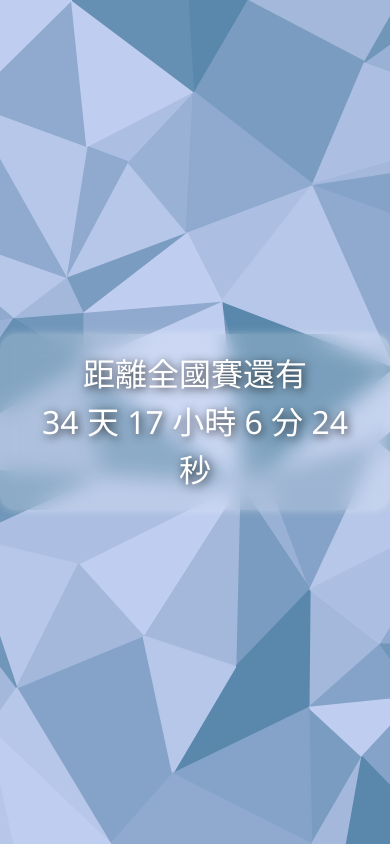
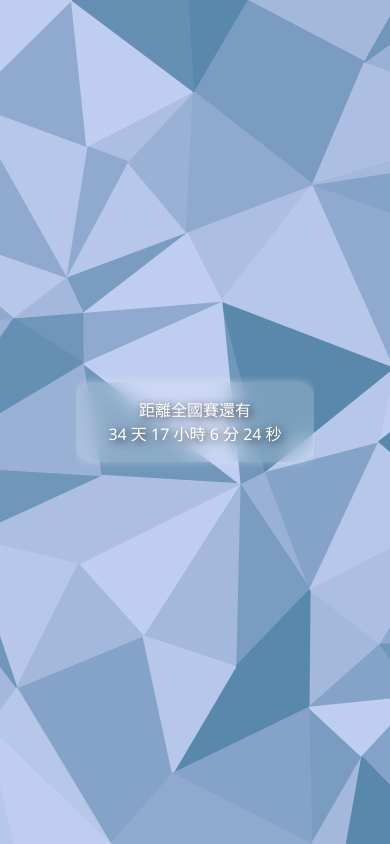
Before and after one commit to jason111nn/Nationals-Countdown, a plain HTML site: page index.html in a window 390 px wide. Drawn offline with Linux system fonts and the light colour scheme.

Commit message:
Update index.html

```diff
--- a/index.html
+++ b/index.html
@@ -76,9 +76,9 @@
       }
     }
 
-    @media (max-width: 600px) {
+    @media (max-width: 420px) {
       .countdown {
-        font-size: 2rem;
+        font-size: 1rem;
       }
     }
   </style>
```
